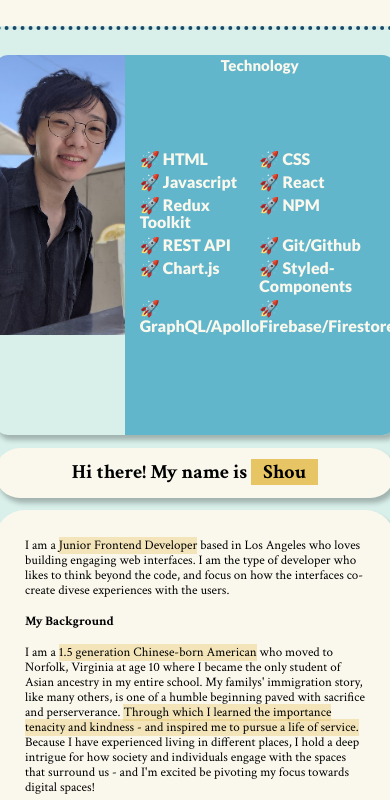
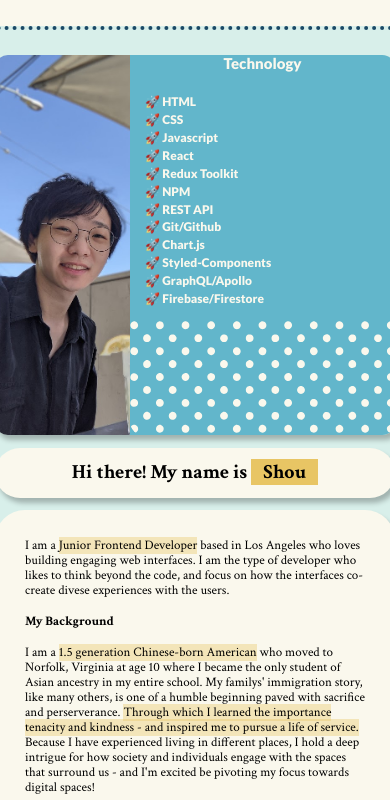
Before and after one commit to shdzhng/portfolio, a React (Create React App) app: page / in a window 390 px wide. Shown: the top 800 px of the page. Built offline with nearby package versions, Linux system fonts and the light colour scheme; a web font is replaced by a local one.

Commit message:
fix portrait media query

```diff
--- a/src/components/AboutMe/aboutme.styles.js
+++ b/src/components/AboutMe/aboutme.styles.js
@@ -77,7 +77,7 @@ const Portrait = styled.div`
     background-position-y: -250px;
   }
   @media screen and (max-width: 600px) {
-    background-position-y: -100px;
+    background-position-y: 0px;
   }
 `;
 
@@ -167,11 +167,8 @@ const TechstackContainer = styled.div`
     flex-grow: 1;
   }
 
-  @media screen and (max-width: 1200px) {
-    border-radius: 0em 1em 1em 0em;
-  }
   h3 {
-    margin: 2px;
+    margin-top: 20px;
     flex-basis: 20%;
     text-align: center;
   }
@@ -187,11 +184,9 @@ const TechstackContainer = styled.div`
     list-style-type: none;
     min-width: 250px;
     padding: 15px 0 0 15px;
-
     li {
       font-size: 16px;
       font-weight: 600;
-
       &:before {
         content: '🚀 ';
       }
@@ -199,27 +194,20 @@ const TechstackContainer = styled.div`
   }
 
   @media screen and (max-width: 500px) {
-    ul {
-      display: grid;
-      grid-template-columns: auto auto;
+    ul li {
+      font-size: 12px;
     }
-    #filler {
-      display: none;
+    h3 {
+      margin: 0;
     }
   }
-  @media screen and (min-width: 1000px) {
-    h3 {
-      margin-top: 1em;
+
+  @media screen and (max-width: 1200px) {
+    border-radius: 0em 1em 1em 0em;
+    justify-content: space-around;
+    ul {
+      font-size: 16px;
       margin-bottom: 0;
-      padding: 0;
-    }
-  }
-  @media screen and (max-width: 1200px) {
-    #filler {
-      display: none;
-    }
-    ul {
-      margin-bottom: 2em;
     }
   }
 `;
```
